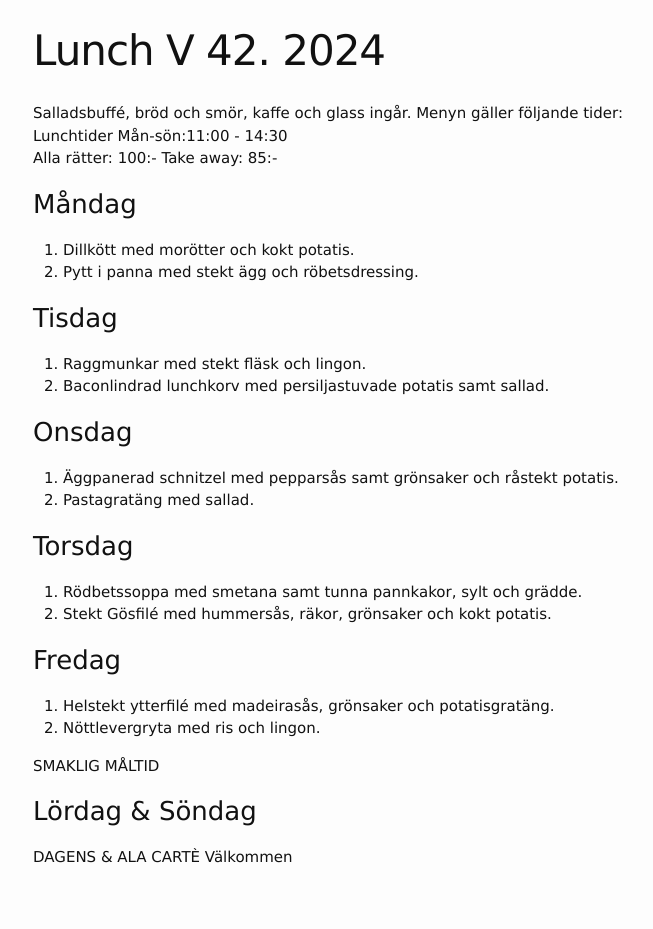
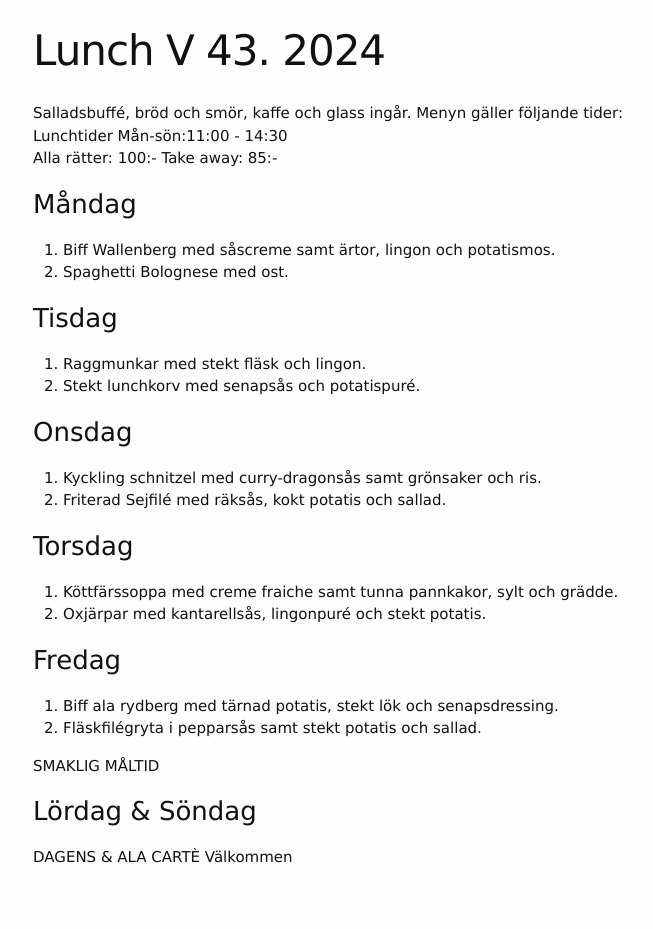
Before and after one commit to FarInn62/farinn62.github.io, a Jekyll site: the page built from lunch.md, in a window 1280 px wide. Shown: the whole page, without its empty margins (237-890 px from the left). Built offline with Jekyll 4.4.1, drawn with Linux system fonts in a browser that asks for light colours.

Commit message:
Update lunch.md

```diff
--- a/lunch.md
+++ b/lunch.md
@@ -1,6 +1,6 @@
 ---
 layout: foodmenu
-title: Lunch V 42. 2024
+title: Lunch V 43. 2024
 permalink: /lunch/
 published: true
 ---
@@ -11,28 +11,28 @@ Alla rätter: 100:- Take away: 85:-
 
 ### Måndag
 
-1. Dillkött med morötter och kokt potatis.
-2. Pytt i panna med stekt ägg och röbetsdressing.
+1. Biff Wallenberg med såscreme samt ärtor, lingon och potatismos.
+2. Spaghetti Bolognese med ost.
 
 ### Tisdag
 
 1. Raggmunkar med stekt fläsk och lingon.
-2. Baconlindrad lunchkorv med persiljastuvade potatis samt sallad.
+2. Stekt lunchkorv med senapsås och potatispuré.
 
 ### Onsdag
 
-1. Äggpanerad schnitzel med pepparsås samt grönsaker och råstekt potatis.
-2. Pastagratäng med sallad.
+1. Kyckling schnitzel med curry-dragonsås samt grönsaker och ris.
+2. Friterad Sejfilé med räksås, kokt potatis och sallad.
 
 ### Torsdag
 
-1. Rödbetssoppa med smetana samt tunna pannkakor, sylt och grädde.
-2. Stekt Gösfilé med hummersås, räkor, grönsaker och kokt potatis.
+1. Köttfärssoppa med creme fraiche samt tunna pannkakor, sylt och grädde.
+2. Oxjärpar med kantarellsås, lingonpuré och stekt potatis.
 
 ### Fredag
 
-1. Helstekt ytterfilé med madeirasås, grönsaker och potatisgratäng.
-2. Nöttlevergryta med ris och lingon.
+1. Biff ala rydberg med tärnad potatis, stekt lök och senapsdressing.
+2. Fläskfilégryta i pepparsås samt stekt potatis och sallad.
 
 SMAKLIG MÅLTID
 ### Lördag & Söndag
```
